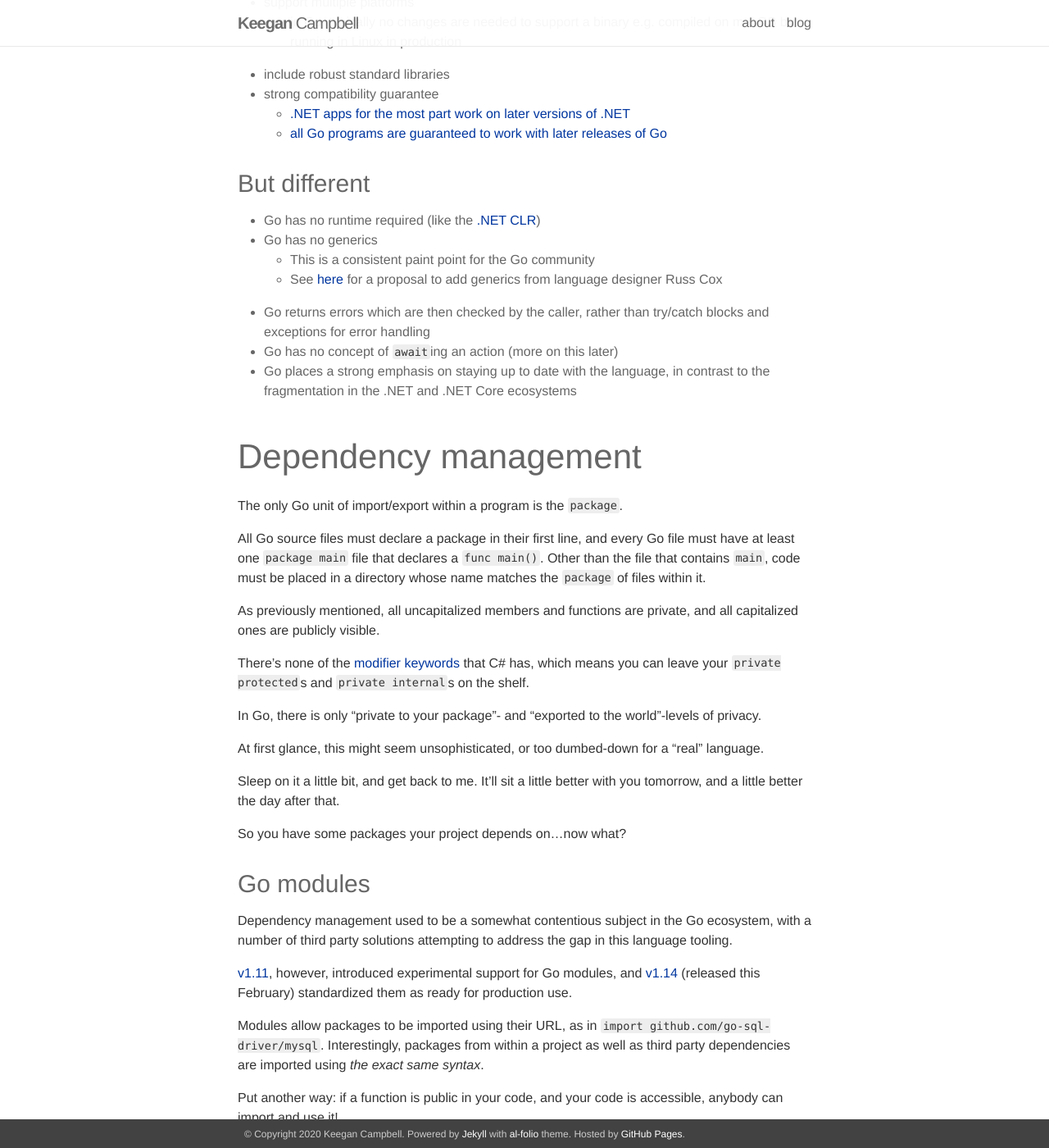
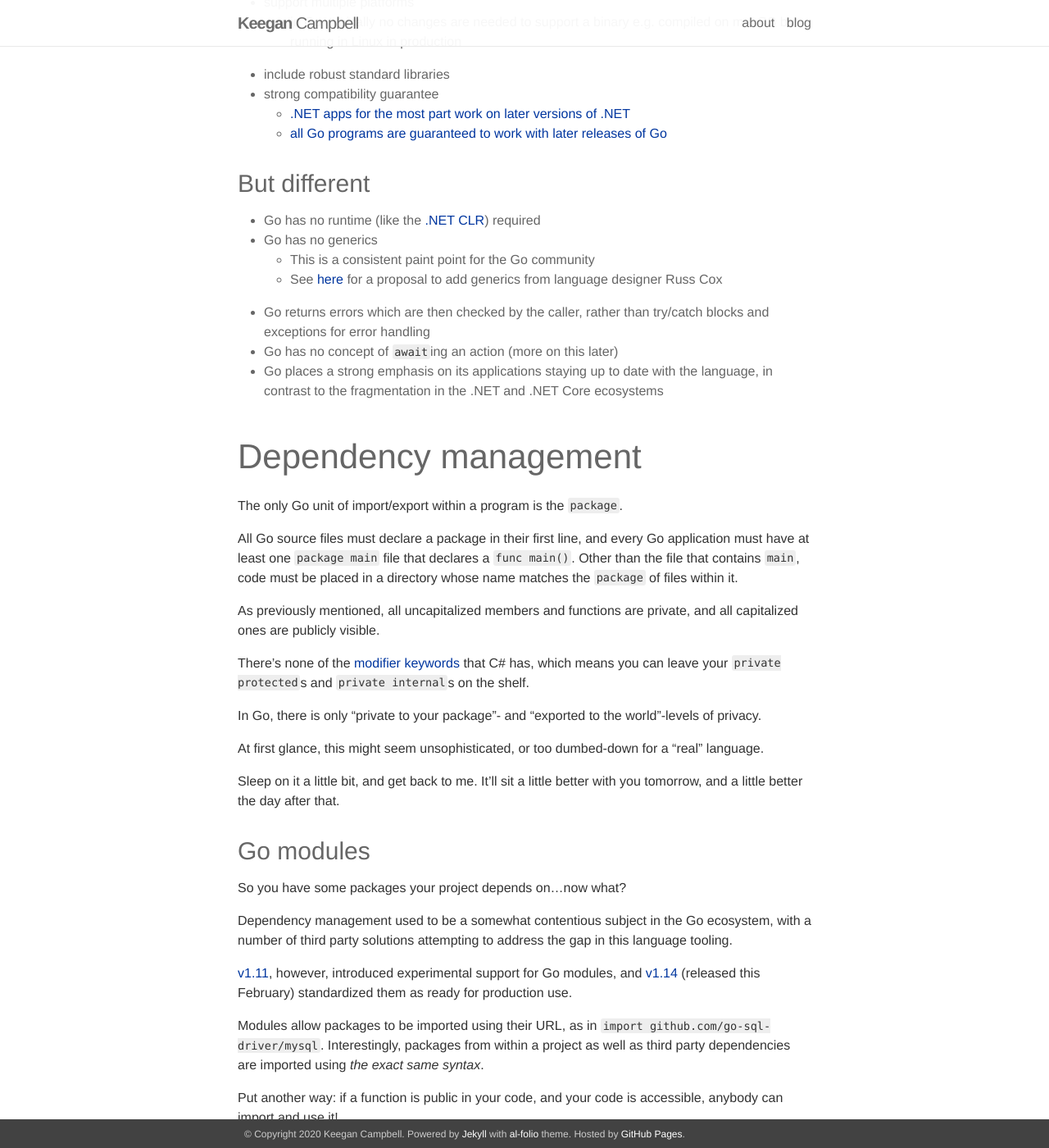
Before and after one commit to kfcampbell/kfcampbell.github.io, a Jekyll site: the page built from _posts/2020-05-21-go-for-csharp-people-part-one.markdown, in a window 1280 px wide and 1400 px high, scrolled down 2620 px. Shown: the whole window at 82% size. Built offline with Jekyll 4.4.1, drawn with Linux system fonts in a browser that asks for light colours; nearby versions of some CDN libraries; some of the changed text lies outside the part shown.

Commit message:
Minor QoL improvements after a proofread

```diff
--- a/_posts/2020-05-21-go-for-csharp-people-part-one.markdown
+++ b/_posts/2020-05-21-go-for-csharp-people-part-one.markdown
@@ -57,7 +57,7 @@ For this reason, it's a common choice when writing libraries and frameworks, eve
 
 Many of the attributes discussed above also make Go a reliable choice for automation, monitoring, and data processing tools. For more information on what the Go community is using the language for, you can view the results of the [yearly developer survey](https://blog.golang.org/survey2019-results).
 
-Go is a highly opinionated language.
+Go is a highly opinionated language:
 
 All Go source code is formatted the same, thanks to the `gofmt` command. Uncapitalized members are always kept private, whereas capitalized ones are public (there are no `public`/`private` modifier keywords!). There is no concept of inheritance; instead the language promotes composition via a lightweight mechanism known as embedding.
 
@@ -82,19 +82,19 @@ Both Go and C# are:
 
 ### But different
 
-- Go has no runtime required (like the [.NET CLR](https://docs.microsoft.com/en-us/dotnet/standard/clr))
+- Go has no runtime (like the [.NET CLR](https://docs.microsoft.com/en-us/dotnet/standard/clr)) required
 - Go has no generics
     - This is a consistent paint point for the Go community
     - See [here](https://go.googlesource.com/proposal/+/master/design/go2draft-generics-overview.md) for a proposal to add generics from language designer Russ Cox
 - Go returns errors which are then checked by the caller, rather than try/catch blocks and exceptions for error handling
 - Go has no concept of `await`ing an action (more on this later)
-- Go places a strong emphasis on staying up to date with the language, in contrast to the fragmentation in the .NET and .NET Core ecosystems
+- Go places a strong emphasis on its applications staying up to date with the language, in contrast to the fragmentation in the .NET and .NET Core ecosystems
 
 ## Dependency management
 
 The only Go unit of import/export within a program is the `package`.
 
-All Go source files must declare a package in their first line, and every Go file must have at least one `package main` file that declares a `func main()`. Other than the file that contains `main`, code must be placed in a directory whose name matches the `package` of files within it.
+All Go source files must declare a package in their first line, and every Go application must have at least one `package main` file that declares a `func main()`. Other than the file that contains `main`, code must be placed in a directory whose name matches the `package` of files within it.
 
 As previously mentioned, all uncapitalized members and functions are private, and all capitalized ones are publicly visible.
 
@@ -106,9 +106,9 @@ At first glance, this might seem unsophisticated, or too dumbed-down for a "real
 
 Sleep on it a little bit, and get back to me. It'll sit a little better with you tomorrow, and a little better the day after that.
 
+### Go modules
+
 So you have some packages your project depends on...now what?
-
-### Go modules
 
 Dependency management used to be a somewhat contentious subject in the Go ecosystem, with a number of third party solutions attempting to address the gap in this language tooling.
 
```
